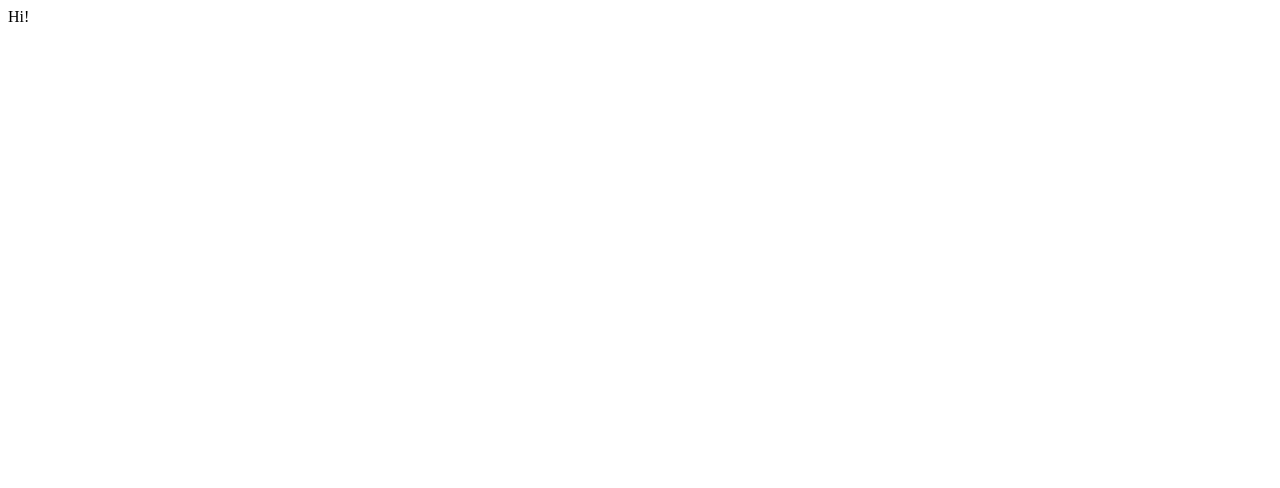
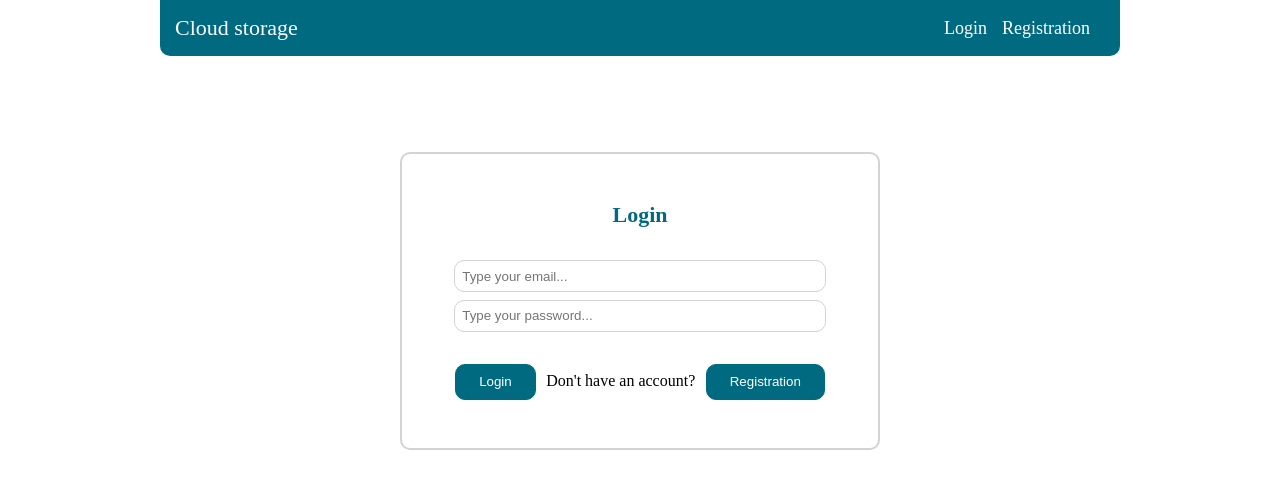
Before and after one commit to ChetanSapa/Cloud-storage, a React (Create React App) app in the folder client/: page /login in a window 1280 px wide. Shown: the top 488 px of the page. Built offline with nearby package versions, Linux system fonts and the light colour scheme.

Commit message:
Create and styling Auth & Registration component. SCSS

```diff
--- a/client/package.json
+++ b/client/package.json
@@ -9,9 +9,11 @@
     "react": "^18.2.0",
     "react-dom": "^18.2.0",
     "react-redux": "^8.0.5",
+    "react-router-dom": "^6.8.1",
     "react-scripts": "5.0.1",
     "redux": "^4.2.1",
     "redux-thunk": "^2.4.2",
+    "sass": "^1.58.3",
     "web-vitals": "^2.1.4"
   },
   "scripts": {
--- /dev/null
+++ b/client/src/components/App.jsx
@@ -0,0 +1,23 @@
+import React from "react";
+import Navbar from './navbar/Navbar'
+import './app.scss'
+import {BrowserRouter, Routes, Route, Navigate} from 'react-router-dom'
+import Registration from './authorization/Registration'
+import Authorization from './authorization/Authorization'
+
+function App() {
+    return (
+        <BrowserRouter>
+            <div className={'app'}>
+                <Navbar/>
+                <Routes>
+                    <Route path={'/login'} exact element={<Authorization/>}/>
+                    <Route path={'/registration'} element={<Registration/>}/>
+                    {/*<Route path="*" element={<Navigate to ="/" />}/>*/}
+                </Routes>
+            </div>
+        </BrowserRouter>
+    );
+}
+
+export default App;
--- /dev/null
+++ b/client/src/components/app.scss
@@ -0,0 +1,16 @@
+*{
+  margin: 0;
+  padding: 0;
+  box-sizing: border-box;
+  background-color: #fff;
+}
+.app{
+  display: flex;
+  flex-direction: column;
+  align-items: center;
+  width: 75%;
+  margin: 0 auto;
+}
+.routes {
+
+}
--- /dev/null
+++ b/client/src/components/authorization/Authorization.jsx
@@ -0,0 +1,21 @@
+import React from 'react';
+import Input from '../input/input'
+import './authorization.scss'
+import '../navbar/navbar.scss'
+import {NavLink} from 'react-router-dom'
+
+const Authorization = () => {
+    return (
+        <div className={'auth-card'}>
+            <div className={'auth-card-title'}>Login</div>
+            <Input type={'email'} placeholder={'Type your email...'}/>
+            <Input type={'password'} placeholder={'Type your password...'}/>
+            <div className={'auth-card-btns'}>
+                <button>Login</button> Don't have an account?
+                <button><NavLink className={'auth-card-btn'} to={'/registration'}>Registration</NavLink></button>
+            </div>
+        </div>
+    );
+};
+
+export default Authorization;
--- /dev/null
+++ b/client/src/components/authorization/Registration.jsx
@@ -0,0 +1,22 @@
+import React from 'react';
+import Input from '../input/input'
+import './authorization.scss'
+import '../navbar/navbar.scss'
+import {NavLink} from 'react-router-dom'
+
+const Registration = () => {
+    return (
+        <div className={'auth-card'}>
+            <div className={'auth-card-title'}>Registration</div>
+            <Input type={'email'} placeholder={'Type your email...'}/>
+            <Input type={'password'} placeholder={'Type your password...'}/>
+            <Input type={'password'} placeholder={'Confirm your password...'}/>
+            <div className={'auth-card-btns'}>
+                <button>Registration</button> <span>or if you have account</span>
+                <button><NavLink className={'auth-card-btn'} to={'/login'}>Login</NavLink></button>
+            </div>
+        </div>
+    );
+};
+
+export default Registration;
--- /dev/null
+++ b/client/src/components/authorization/authorization.scss
@@ -0,0 +1,52 @@
+$mainColor: #006A81;
+
+
+.auth-card{
+  display: flex;
+  flex-direction: column;
+  align-items: center;
+  width: 50%;
+  margin-top: 10%;
+  padding: 5%;
+  border: 2px solid lightgray;
+  border-radius: 10px;
+}
+.auth-card-title{
+  padding-bottom: 7.5%;
+  font-size: 22px;
+  font-weight: bold;
+  color: $mainColor;
+}
+.input{
+  width: 100%;
+  padding: 1%;
+  input{
+    width: 100%;
+    padding: 2%;
+    border: 1px solid lightgray;
+    border-radius: 10px;
+  }
+}
+.auth-card-btns{
+  display: flex;
+  flex-direction: row;
+  justify-content: space-around;
+  align-items: baseline;
+  padding-top: 7.5%;
+  width: 100%;
+  button{
+    padding: 2.5% 6%;
+    background-color: $mainColor;
+    color: white;
+    border: 1px solid $mainColor;
+    border-radius: 10px;
+  }
+  span{
+    font-size: 16px;
+  }
+}
+.auth-card-btn{
+  color: white;
+  background-color: $mainColor;
+  text-decoration: none;
+}
--- /dev/null
+++ b/client/src/components/input/input.jsx
@@ -0,0 +1,12 @@
+import React from 'react';
+import '../authorization/authorization.scss'
+
+const Input = ({type, placeholder, value}) => {
+    return (
+        <div className={'input'}>
+            <input type={type} placeholder={placeholder} value={value}/>
+        </div>
+    );
+};
+
+export default Input;
--- /dev/null
+++ b/client/src/components/navbar/Navbar.jsx
@@ -0,0 +1,19 @@
+import React from 'react';
+import './navbar.scss'
+import {NavLink} from 'react-router-dom'
+
+const Navbar = () => {
+    return (
+        <div className={'navbar'}>
+            <div className={'logo'}>
+                <div className={'logo_title'}>Cloud storage</div>
+            </div>
+            <div className={'navbar_btn'}>
+                <NavLink to={'/login'} className={'navbar_auth'}>Login</NavLink>
+                <NavLink to={'/registration'} className={'navbar_auth'}>Registration</NavLink>
+            </div>
+        </div>
+    );
+};
+
+export default Navbar;
--- /dev/null
+++ b/client/src/components/navbar/navbar.scss
@@ -0,0 +1,42 @@
+$navMainColor: #006A81;
+$navTextColor: #fff;
+
+.logo {
+  font-size: 22px;
+
+  .logo_title {
+    background-color: #006A81;
+    color: $navTextColor;
+  }
+}
+
+.navbar {
+  display: flex;
+  flex-direction: row;
+  justify-content: space-between;
+  align-items: center;
+  padding: 15px;
+  width: 100%;
+  background-color: $navMainColor;
+  border-bottom-left-radius: 10px;
+  border-bottom-right-radius: 10px;
+}
+
+.navbar_btn {
+  display: flex;
+  flex-direction: row;
+  .navbar_auth {
+    padding-right: 15px;
+    font-size: 18px;
+    color: $navTextColor;
+    background-color: $navMainColor;
+    text-decoration: none;
+  }
+}
+
+.navbar-registration {
+  font-size: 18px;
+  background-color: $navMainColor;
+  color: $navTextColor;
+  text-decoration: none;
+}
--- a/client/src/index.js
+++ b/client/src/index.js
@@ -1,6 +1,6 @@
 import React from 'react';
 import ReactDOM from 'react-dom/client';
-import App from './App';
+import App from './components/App';
 import {store} from './reducers/index'
 import {Provider} from 'react-redux'
 
```
Also changed, not shown: 1 other file (tests, documents, lock files or other folders).
